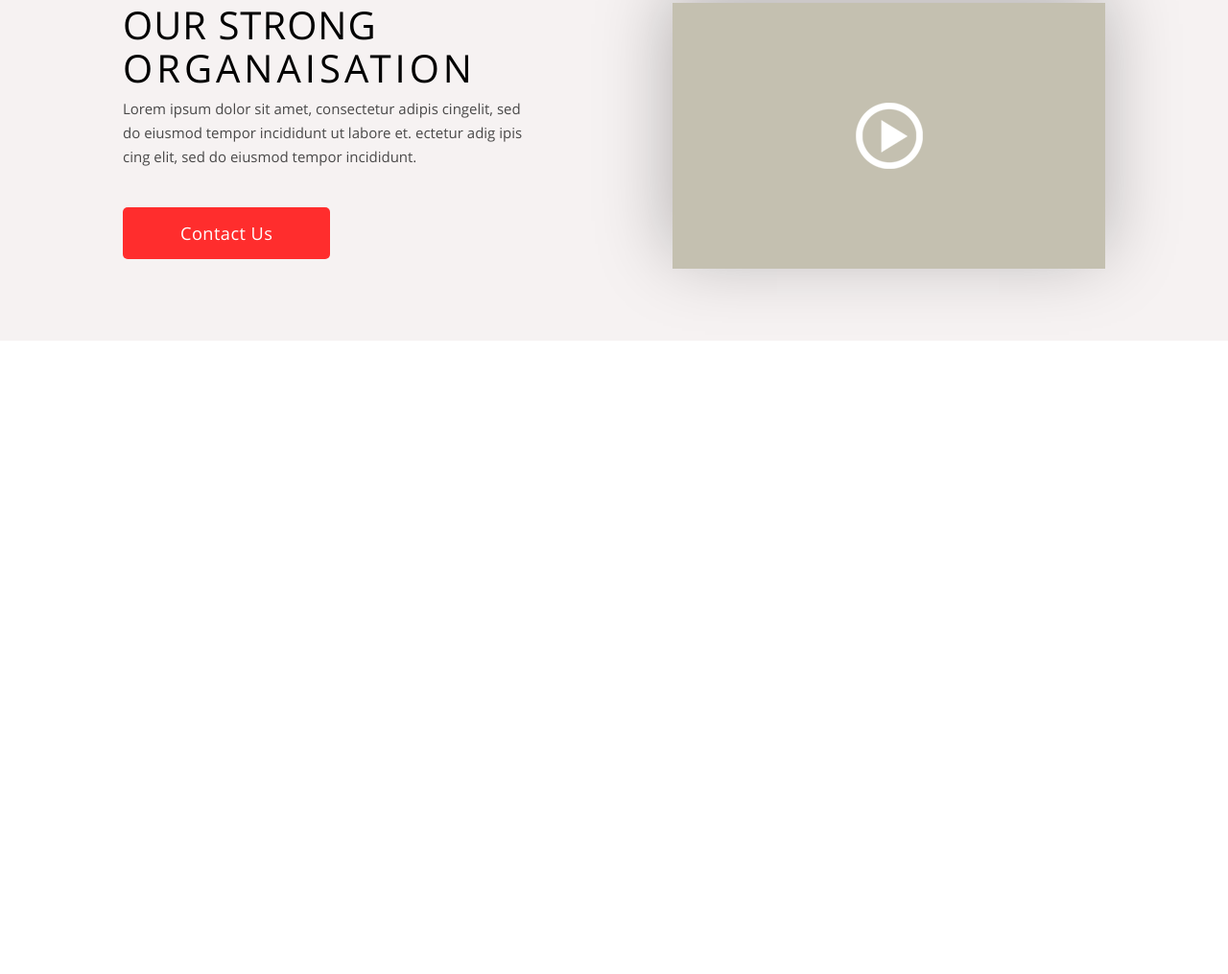
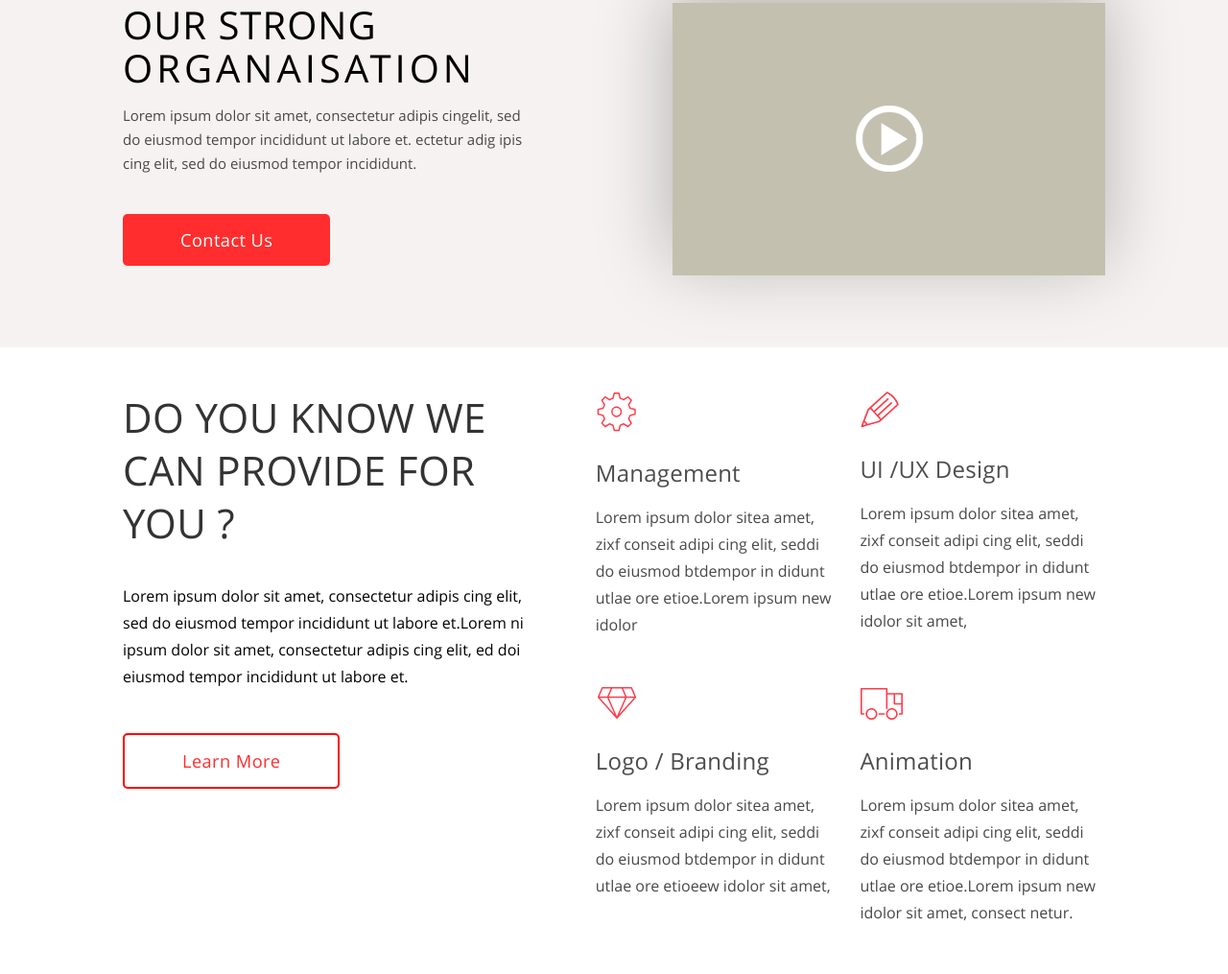
Before and after one commit to webdevtoday/-agnecy-landing-page-main-file, a website: page app/index.html in a window 1280 px wide. Shown: the part 166-1181 px from the top of the page at 96% size. Before the commit the page ends 800 px from the top, so only its background shows below. Drawn offline with Linux system fonts and the light colour scheme.

Commit message:
Done our-capabilities screen.

```diff
--- a/app/index.html
+++ b/app/index.html
@@ -34,10 +34,10 @@
 					</nav>
 				</div>
 				<div class="first-screen__content">
-					<div class="first-screen__headings headings">
+					<div class="first-screen__headings">
 						<h1 class="first-screen__title">Our strong <span>organaisation</span></h1>
-						<p class="first-screen__description">Lorem ipsum dolor sit amet, consectetur adipis cingelit, sed do eiusmod tempor incididunt ut labore et. ectetur adig ipis cing elit, sed do eiusmod tempor incididunt.</p>
-						<a href="#" class="link-default first-screen__button">Contact Us</a>
+						<p class="first-screen__description description">Lorem ipsum dolor sit amet, consectetur adipis cingelit, sed do eiusmod tempor incididunt ut labore et. ectetur adig ipis cing elit, sed do eiusmod tempor incididunt.</p>
+						<a href="#" class="link-default first-screen__button button">Contact Us</a>
 					</div>
 					<div class="first-screen__video video"></div>
 				</div>
@@ -46,8 +46,43 @@
 
 		<div class="wrapper__our-capabilities our-capabilities">
 			<div class="our-capabilities__container">
-				<div class="our-capabilities__headings"></div>
-				<div class="our-capabilities__services"></div>
+				<div class="our-capabilities__headings">
+					<h2 class="our-capabilities__title">Do you know we can provide for you ?</h2>
+					<p class="our-capabilities__description description">Lorem ipsum dolor sit amet, consectetur adipis cing elit, sed do eiusmod tempor incididunt ut labore et.Lorem ni ipsum dolor sit amet, consectetur adipis cing elit, ed doi eiusmod tempor incididunt ut labore et.</p>
+					<a href="#" class="link-default our-capabilities__button button">Learn More</a>
+				</div>
+				<div class="our-capabilities__services services">
+					<div class="services__container">
+						<div class="services__item">
+							<div class="services__icon">
+								<img src="images/dest/services/settings_icon.svg" alt="Management">
+							</div>
+							<div class="services__title">Management</div>
+							<div class="services__description description">Lorem ipsum dolor sitea amet, zixf conseit adipi cing elit, seddi do eiusmod btdempor in didunt utlae ore etioe.Lorem ipsum new idolor</div>
+						</div>
+						<div class="services__item">
+							<div class="services__icon">
+								<img src="images/dest/services/pencil_icon.svg" alt="UI /UX Design">
+							</div>
+							<div class="services__title">UI /UX Design</div>
+							<div class="services__description description">Lorem ipsum dolor sitea amet, zixf conseit adipi cing elit, seddi do eiusmod btdempor in didunt utlae ore etioe.Lorem ipsum new idolor sit amet,</div>
+						</div>
+						<div class="services__item">
+							<div class="services__icon">
+								<img src="images/dest/services/diamond_icon.svg" alt="Logo / Branding">
+							</div>
+							<div class="services__title">Logo / Branding</div>
+							<div class="services__description description">Lorem ipsum dolor sitea amet, zixf conseit adipi cing elit, seddi do eiusmod btdempor in didunt utlae ore etioeew idolor sit amet,</div>
+						</div>
+						<div class="services__item">
+							<div class="services__icon">
+								<img src="images/dest/services/truck_icon.svg" alt="Animation">
+							</div>
+							<div class="services__title">Animation</div>
+							<div class="services__description description">Lorem ipsum dolor sitea amet, zixf conseit adipi cing elit, seddi do eiusmod btdempor in didunt utlae ore etioe.Lorem ipsum new idolor sit amet, consect netur.</div>
+						</div>
+					</div>
+				</div>
 			</div>
 		</div>
 	</div>
--- a/app/scss/_config.scss
+++ b/app/scss/_config.scss
@@ -76,3 +76,21 @@ body {
 		color: inherit;
 	}
 }
+
+.description {
+    font-size: 16px;
+    line-height: 28px;
+    font-weight: 400;
+    color: #494848;
+}
+
+.button {
+	display: inline-block;
+	padding: 10px 60px;
+	font-size: 18.2px;
+	line-height: 34px;
+	font-weight: 700;
+	letter-spacing: 0.025em;
+	border-radius: 5px;
+	text-transform: capitalize;
+}
--- a/app/scss/main.scss
+++ b/app/scss/main.scss
@@ -11,7 +11,9 @@
         position: fixed;
         right: 0;
     }
-    &__first-screen{}
+    &__first-screen{
+
+    }
 }
 
 .burger {
@@ -103,16 +105,16 @@
     }
 
     &__headings {
-        // width: 47%;
+        width: 47%;
         padding: 0 0 10px 0;
 
-        // @include media-breakpoint-down(md) {
-        //     width: 50%;
-        // }
+        @include media-breakpoint-down(md) {
+            width: 50%;
+        }
 
-        // @include media-breakpoint-down(sm) {
-        //     width: 80%;
-        // }
+        @include media-breakpoint-down(sm) {
+            width: 80%;
+        }
     }
 
     &__title {
@@ -154,12 +156,8 @@
     }
 
     &__description {
-        font-size: 16px;
-        line-height: 28px;
-        font-weight: 400;
-        color: #494848;
         width: 87%;
-        margin: 0 0 40px 0;
+        margin: 15px 0 40px 0;
 
         @media (max-width: 1300px) {
             font-size: 15px;
@@ -180,14 +178,7 @@
     }
 
     &__button {
-        display: inline-block;
-        padding: 10px 60px;
-        font-size: 18.2px;
-        line-height: 34px;
-        font-weight: 700;
-        letter-spacing: 0.025em;
         color: #ffffff;
-        border-radius: 5px;
         background-color: #ff2d2d;
         box-shadow: 0px 0px 0px 0px #000;
 
@@ -319,14 +310,146 @@
     }
 }
 
-.headings {
-    width: 47%;
+.our-capabilities {
+    &__container {
+        display: flex;
+        // flex-flow: row wrap;
+        justify-content: space-between;
+        padding: 100px 10%;
 
-    @include media-breakpoint-down(md) {
-        width: 50%;
+        @media (max-width: 1400px) {
+            padding: 60px 10%;
+        }
+
+        @media (max-width: 1300px) {
+            padding: 45px 10%;
+        }
+
+        @include media-breakpoint-down(lg) {
+            padding: 45px 5%;
+        }
+
+        @media (max-width: 1000px) {
+            padding: 20px 2%;
+        }
+
+        @include media-breakpoint-down(md) {
+            // flex-direction: column;
+        }
+
+        @include media-breakpoint-down(sm) {
+            flex-direction: column;
+            align-items: center;
+            justify-content: flex-start;
+            padding: 20px 5%;
+        }
+
+        @include media-breakpoint-down(xs) {
+            padding: 10px 5%;
+        }
     }
+    &__headings {
+        max-width: 500px;
+        flex: 0 1 500px;
+        margin: 0 50px 0 0;
 
-    @include media-breakpoint-down(sm) {
-        width: 80%;
+        @include media-breakpoint-down(sm) {
+            max-width: 600px;
+            margin: 0;
+            flex: auto;
+        }
+    }
+    &__services {
+        flex: 0 1 600px;
+        @include media-breakpoint-down(sm) {
+            max-width: 600px;
+            margin-top: 50px;
+            flex: auto;
+        }
+    }
+    &__title {
+        font-size: 42px;
+        line-height: 55px;
+        font-weight: 700;
+        text-transform: uppercase;
+        letter-spacing: 0.01em;
+
+        @include media-breakpoint-down(lg) {
+            font-size: 30px;
+        }
+    }
+    &__description {
+        margin: 35px 0 45px;
+        color: #000000;
+
+        @include media-breakpoint-down(md) {
+            margin: 15px 0 25px;
+        }
+    }
+    &__button {
+        color: #ff2d2d;
+        border: 2px solid #ff0000;
+        box-shadow: 0px 0px 0px 0px #ff0000;
+
+        transition: all .4s ease;
+
+        // Правильный порядок, чтобы всё работало
+        &:link {
+
+        }
+        &:visited {
+        }
+        &:hover {
+            color: #ff0000;
+            box-shadow: 0px 0px 7px 3px #ff0000;
+        }
+        &:active {
+            box-shadow: inset 0px 0px 7px 3px #ff0000;
+        }
     }
 }
+
+.services {
+    &__container {
+        display: flex;
+        flex-flow: row wrap;
+        justify-content: space-between;
+        align-content: space-between;
+        margin: 0 0 -50px 0;
+    }
+    &__item {
+        max-width: 280px;
+        flex: 1 1 calc(50% - 20px);
+        // height: 222px;
+        // overflow: hidden;
+        margin: 0 0 50px 0;
+        &:nth-child(odd) {
+            margin-right: 20px;
+        }
+    }
+    &__title {
+        font-size: 24px;
+        line-height: 1;
+        font-weight: 600;
+        letter-spacing: 0.01em;
+        color: #4d4d4d;
+        margin: 30px 0 20px;
+
+        @include media-breakpoint-down(md) {
+            font-size: 20px;
+            margin: 25px 0 15px;
+        }
+        @include media-breakpoint-down(sm) {
+            font-size: 24px;
+        }
+    }
+    &__description {
+        @include media-breakpoint-down(md) {
+            font-size: 14px;
+            line-height: 1.5;
+        }
+        @include media-breakpoint-down(sm) {
+            font-size: 16px;
+        }
+    }
+}
```
Also changed, not shown: app/css/app.min.css, app/images/dest/services/diamond_icon.svg (added), app/images/dest/services/pencil_icon.svg (added), app/images/dest/services/settings_icon.svg (added), app/images/dest/services/truck_icon.svg (added), app/images/src/services/diamond_icon.svg (added), app/images/src/services/pencil_icon.svg (added), app/images/src/services/settings_icon.svg (added), app/images/src/services/truck_icon.svg (added).
